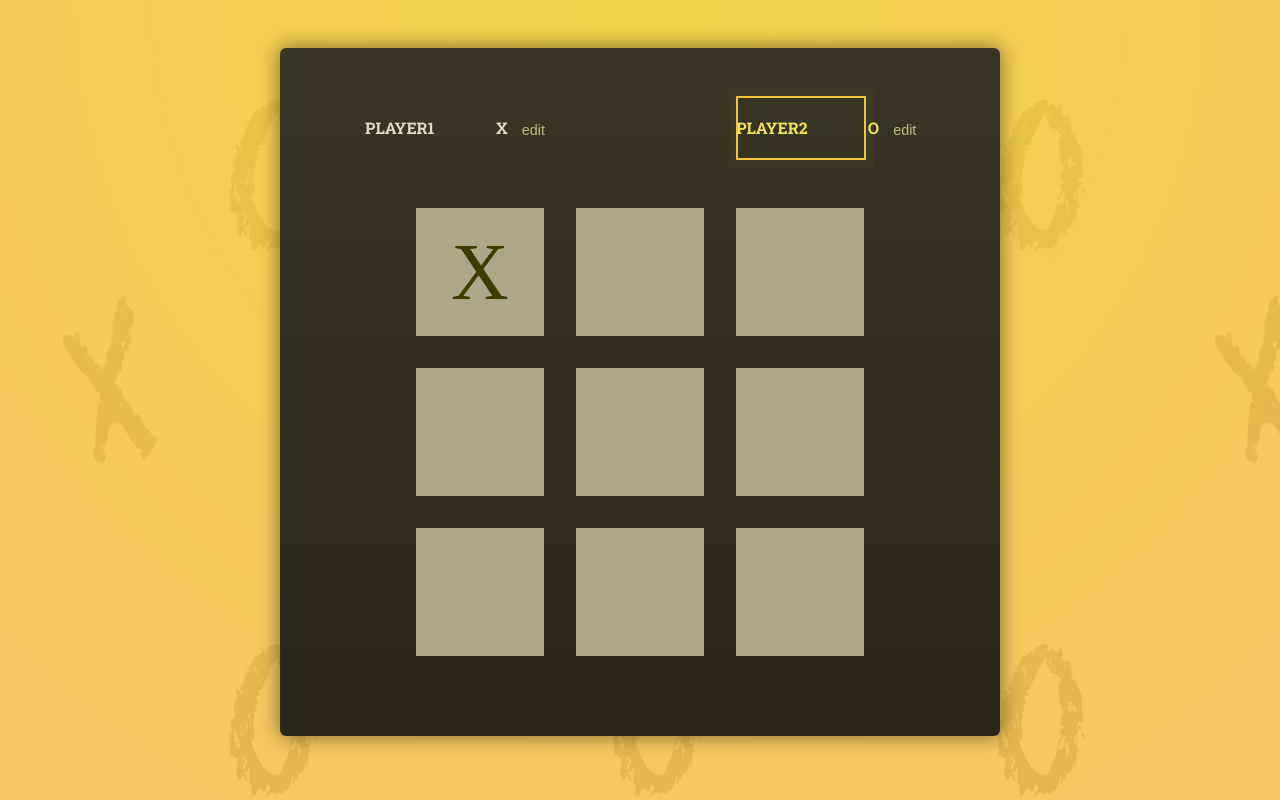
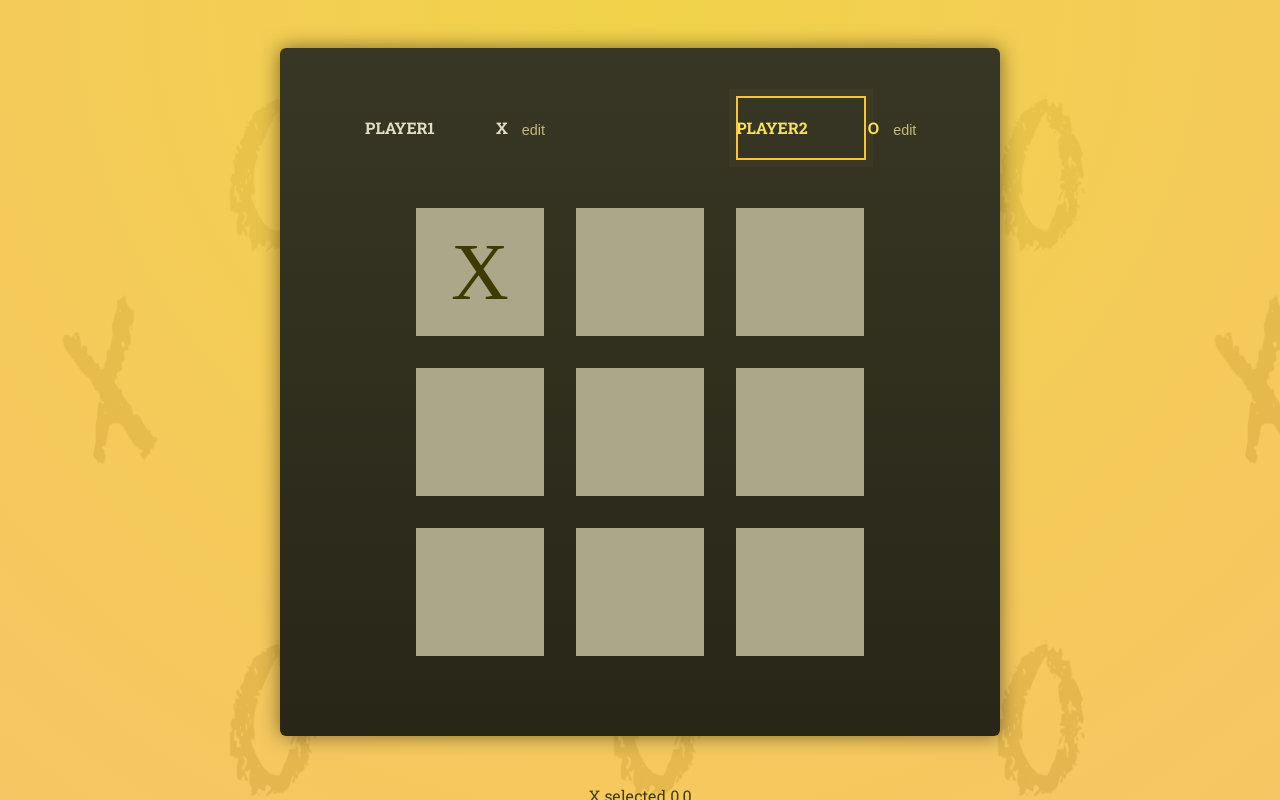
Before and after one commit to the-yurco/tictactoe-ewq, a React (Create React App) app: page / in a window 1280 px wide. Both pictures are taken after a click on the button 480 px from the left and 272 px from the top of the page. Shown: the top 800 px of the page. Built offline with nearby package versions, Linux system fonts and the light colour scheme; a web font is replaced by a local one.

Commit message:
feat: logging moves functionality is somehow working

```diff
--- a/src/App.tsx
+++ b/src/App.tsx
@@ -1,17 +1,62 @@
+// App.tsx
 import React, { useState } from 'react';
 import './App.css';
 import Player from './components/Player';
 import GameBoard from './components/GameBoard';
+import Log from './components/Log';
+
+type BoardParams = {
+	rowIndex: number;
+	colIndex: number;
+};
+
+type Turn = {
+	rowIndex: number;
+	colIndex: number;
+	player: string;
+	square: {
+		row: number;
+		col: number;
+	};
+};
+
+const deriveActivePlayer = (gameTurns: Turn[]) => {
+	let currentPlayer = 'X';
+
+	if (gameTurns.length > 0 && gameTurns[0].player === 'X') {
+		currentPlayer = 'O';
+	}
+
+	return currentPlayer;
+};
 
 const App = () => {
-	const [activePlayer, setActivePlayer] = useState<string>('X');
+	const [gameTurns, setGameTurns] = useState<Turn[]>([]);
+	const activePlayer = deriveActivePlayer(gameTurns);
 
-	const handleSelectSquare = () => {
-		setActivePlayer((curActivePlayer) => (curActivePlayer === 'X' ? 'O' : 'X'));
+	const handleSelectSquare = (rowIndex: number, colIndex: number) => {
+		setGameTurns((prevTurns) => {
+			const currentPlayer = deriveActivePlayer(prevTurns);
+			const updatedTurns = [
+				{
+					rowIndex,
+					colIndex,
+					player: currentPlayer,
+					square: {
+						row: rowIndex,
+						col: colIndex
+					}
+				},
+				...prevTurns
+			];
+
+			return updatedTurns;
+		});
 	};
 
 	return (
-		<section id="game-container">
+		<main>
+			<div id="game-container">
 				<ol id="players" className="highlight-player">
 					<Player
 						initialName={'Player1'}
@@ -24,11 +69,10 @@ const App = () => {
 						isActive={activePlayer === 'O'}
 					/>
 				</ol>
-			<GameBoard
-				onSelectSquare={handleSelectSquare}
-				activePlayerSymbol={activePlayer}
-			/>
-		</section>
+				<GameBoard onSelectSquare={handleSelectSquare} turns={gameTurns} />
+			</div>
+			<Log turns={gameTurns} />
+		</main>
 	);
 };
 
--- a/src/components/GameBoard.tsx
+++ b/src/components/GameBoard.tsx
@@ -1,30 +1,30 @@
-import React, { useState } from 'react';
+import React from 'react';
 import { initialGameBoard } from '../data/gameBoard';
 
 type Props = {
-	onSelectSquare: () => void;
-	activePlayerSymbol: string;
+	onSelectSquare: (rowIndex: number, colIndex: number) => void;
+	turns: Turn[];
 };
 
-type GameSquare = string | null;
-
-type BoardParams = {
+type Turn = {
 	rowIndex: number;
 	colIndex: number;
+	player: string;
 };
 
-const GameBoard = ({ onSelectSquare, activePlayerSymbol }: Props) => {
-	const [gameBoard, setGameBoard] = useState<GameSquare[][]>(initialGameBoard);
+const GameBoard = ({ onSelectSquare, turns }: Props) => {
+	let gameBoard: (string | null)[][] = [];
 
-	const handleSelectSquare = ({ rowIndex, colIndex }: BoardParams) => {
-		setGameBoard((prevGameBoard) => {
-			const updatedBoard = prevGameBoard.map((row) => [...row]);
-			updatedBoard[rowIndex][colIndex] = activePlayerSymbol;
-			return updatedBoard;
-		});
+	// Initialize the game board based on initialGameBoard
+	initialGameBoard.forEach((row) => {
+		gameBoard.push([...row]);
+	});
 
-		onSelectSquare();
-	};
+	// Update the game board based on turns
+	for (const turn of turns) {
+		const { rowIndex, colIndex, player } = turn;
+		gameBoard[rowIndex][colIndex] = player;
+	}
 
 	return (
 		<div>
@@ -34,9 +34,7 @@ const GameBoard = ({ onSelectSquare, activePlayerSymbol }: Props) => {
 						<ol>
 							{row.map((playerSymbol, colIndex) => (
 								<li key={colIndex}>
-									<button
-										onClick={() => handleSelectSquare({ rowIndex, colIndex })}
-									>
+									<button onClick={() => onSelectSquare(rowIndex, colIndex)}>
 										{playerSymbol}
 									</button>
 								</li>
--- /dev/null
+++ b/src/components/Log.tsx
@@ -0,0 +1,25 @@
+import React from 'react';
+
+type Props = {
+	turns: Array<{
+		player: string;
+		square: {
+			row: number;
+			col: number;
+		};
+	}>;
+};
+
+const Log = ({ turns }: Props) => {
+	return (
+		<ol id="log">
+			{turns.map((turn) => (
+				<li key={`${turn.square.row}${turn.square.col}`}>
+					{turn.player} selected {turn.square.row},{turn.square.col}
+				</li>
+			))}
+		</ol>
+	);
+};
+
+export default Log;
```
Lines whose indentation alone changed are shown as unchanged.
